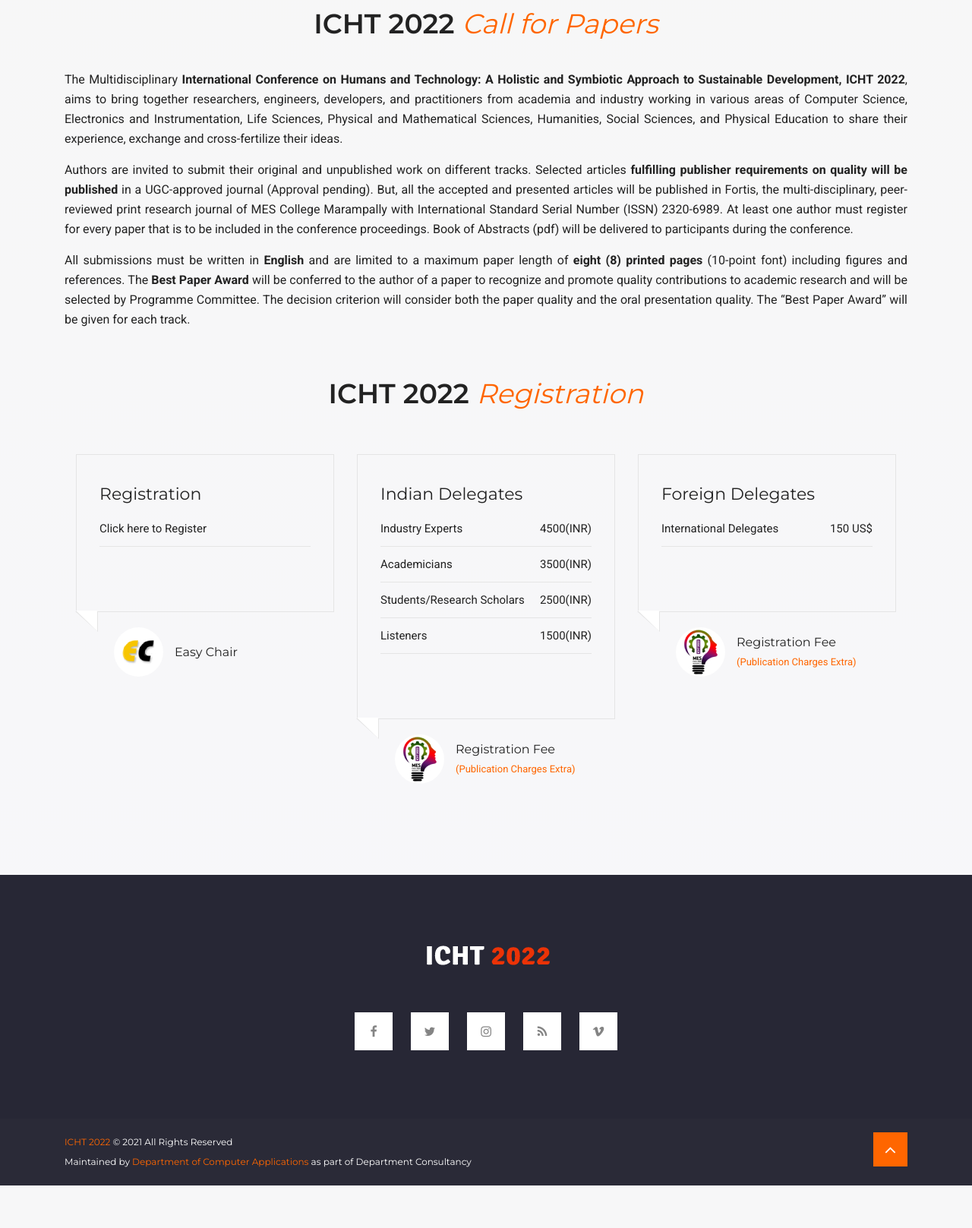
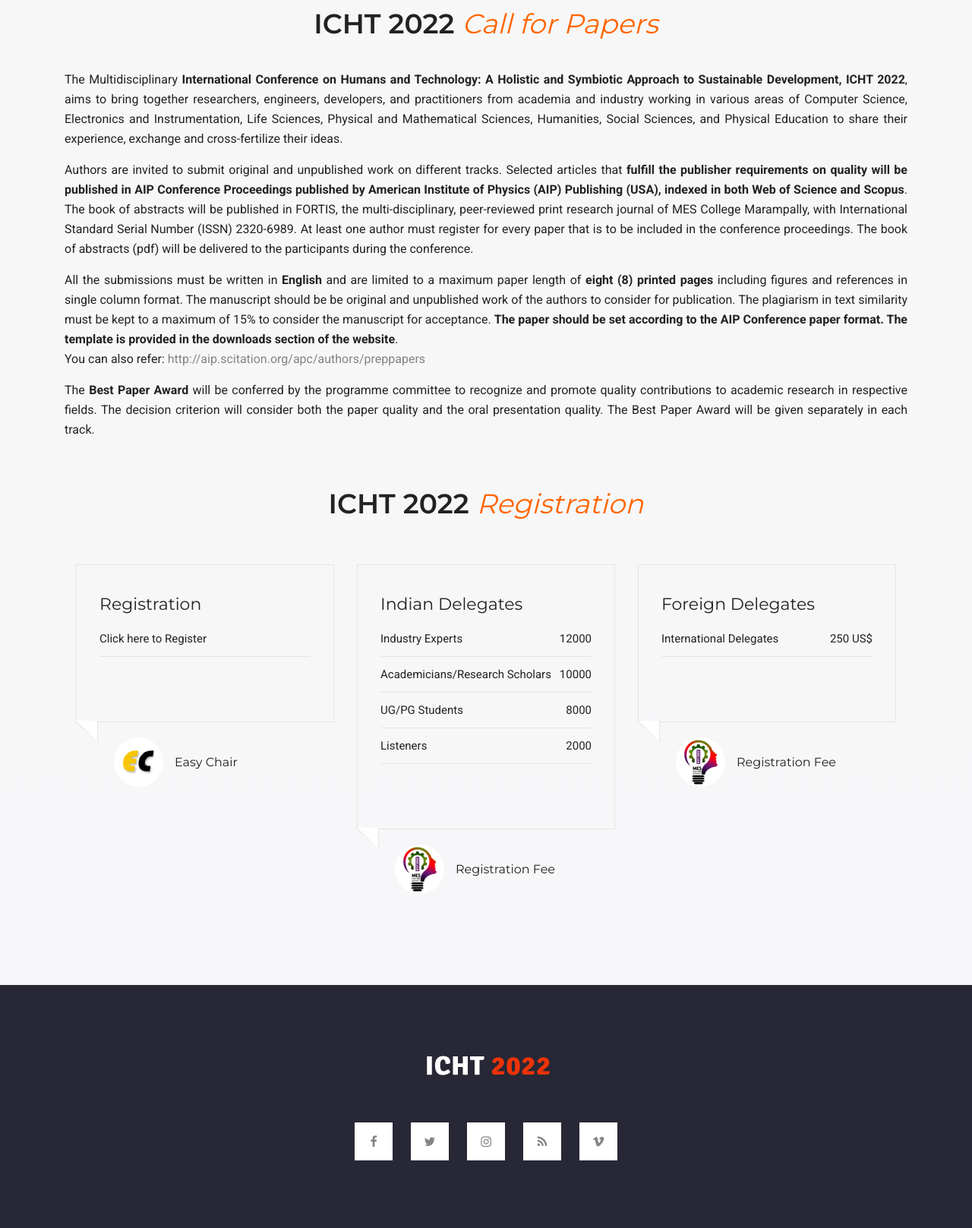
Before and after one commit to sarangi/ICHT2022, a PHP site: page /callforpaper.php in a window 1280 px wide. Shown: the part 103-1720 px from the top of the page at 76% size. Before the commit the page ends 1664 px from the top, so only its background shows below. Run offline with PHP 8.4, Linux system fonts and the light colour scheme; data that the repository does not hold is empty; some libraries are stand-ins or nearby versions.

Commit message:
Call for Paper Updated

```diff
--- a/callforpaper_details_2.php
+++ b/callforpaper_details_2.php
@@ -11,23 +11,33 @@
 						Education to share their experience, exchange and cross-fertilize their ideas.
 					</p>
 					<p style="color:#222222; margin: 15px 0px 0px 0px;">
-						Authors are invited to submit their original and unpublished work on different
-						tracks. Selected articles <b>fulfilling publisher requirements on quality will be
-						published</b> in a UGC-approved journal (Approval pending). But, all the accepted and
-						presented articles will be published in Fortis, the multi-disciplinary,
-						peer-reviewed print research journal of MES College Marampally with International
-						Standard Serial Number (ISSN) 2320-6989. At least one author must register for
-						every paper that is to be included in the conference proceedings. Book of
-						Abstracts (pdf) will be delivered to participants during the conference.
+						Authors are invited to submit original and unpublished work on different tracks.
+						Selected articles that <b>fulfill the publisher requirements on quality will be published
+						in AIP Conference Proceedings published by American Institute of Physics (AIP)
+						Publishing (USA), indexed in both Web of Science and Scopus</b>. The book of abstracts
+						will be published in FORTIS, the multi-disciplinary, peer-reviewed print research
+						journal of MES College Marampally, with International Standard Serial Number (ISSN)
+						2320-6989. At least one author must register for every paper that is to be included in
+						the conference proceedings. The book of abstracts (pdf) will be delivered to the
+						participants during the conference.
 					</p>
 					<p style="color:#222222; margin: 15px 0px 0px 0px;">
-						All submissions must be written in <b>English</b> and are limited to a maximum paper
-						length of <b>eight (8) printed pages</b> (10-point font) including figures and references.
-						The <b>Best Paper Award</b> will be conferred to the author of a paper to recognize and
-						promote quality contributions to academic research and will be selected by
-						Programme Committee. The decision criterion will consider both the paper quality
-						and the oral presentation quality. The “Best Paper Award” will be given for each
-						track.
+						All the submissions must be written in <b>English</b> and are limited to a maximum
+						paper length of <b>eight (8) printed pages</b> including figures and references in
+						single column format. The manuscript should be be original and unpublished
+						work of the authors to consider for publication. The plagiarism in text similarity
+						must be kept to a maximum of 15% to consider the manuscript for acceptance. <b>The
+						paper should be set according to the AIP Conference paper format. The template is
+						provided in the downloads section of the website</b>. <br>
+						You can also refer: <a href="http://aip.scitation.org/apc/authors/preppapers"
+						target="_blank" >http://aip.scitation.org/apc/authors/preppapers</a>
+					</p>
+					<p style="color:#222222; margin: 15px 0px 0px 0px;">
+						The <b>Best Paper Award</b> will be conferred by the programme committee to recognize
+						and promote quality contributions to academic research in respective fields.
+						The decision criterion will consider both the paper quality and the oral
+						presentation quality. The Best Paper Award will be given separately in
+						each track.
 					</p>
 				</div>
 			</div>
@@ -84,10 +94,10 @@
 							<!-- Widget Header -->
 							<h5 class="widget-header">Indian Delegates</h5>
 							<ul class="category-list m-0 p-0">
-								<li>Industry Experts<span class="float-right">4500(INR)</span></li>
-								<li>Academicians<span class="float-right">3500(INR)</span></li>
-								<li>Students/Research Scholars<span class="float-right">2500(INR)</span></li>
-								<li>Listeners<span class="float-right">1500(INR)</span></li>
+								<li>Industry Experts<span class="float-right">12000</span></li>
+								<li>Academicians/Research Scholars<span class="float-right">10000</span></li>
+								<li>UG/PG Students<span class="float-right">8000</span></li>
+								<li>Listeners<span class="float-right">2000</span></li>
 							</ul>
 						</div>
 					</div>
@@ -99,7 +109,7 @@
 								<!-- Person Name -->
 								<div class="name"><p>Registration Fee</p></div>
 								<!-- Profession -->
-								<div class="profession"><p>(Publication Charges Extra)</p></div>
+								<div class="profession"><p></p></div>
 							</div>
 						</div>
 					</div>
@@ -114,7 +124,7 @@
 							<!-- Widget Header -->
 							<h5 class="widget-header">Foreign Delegates</h5>
 							<ul class="category-list m-0 p-0">
-								<li>International Delegates<span class="float-right">150 US$</span></li>
+								<li>International Delegates<span class="float-right">250 US$</span></li>
 							</ul>
 						</div>
 					</div>
@@ -126,7 +136,7 @@
 								<!-- Person Name -->
 								<div class="name"><p>Registration Fee</p></div>
 								<!-- Profession -->
-								<div class="profession"><p>(Publication Charges Extra)</p></div>
+								<div class="profession"><p></p></div>
 							</div>
 						</div>
 					</div>
--- a/schedule_detail_2_1.php
+++ b/schedule_detail_2_1.php
@@ -20,9 +20,9 @@
 					  	<ul class="m-0 p-0">
 					  		<li class="headings text-center">
 					  			<div class="time">2022</div>
-					  			<div class="speaker">Stream-1</div>
-					  			<div class="subject">Stream-2</div>
-					  			<div class="venue">Stream-3</div>
+					  			<div class="speaker"></div>
+					  			<div class="subject">Tracks</div>
+					  			<div class="venue"></div>
 					  		</li>
 					  		<!-- Schedule Details -->
 					  		<li class="schedule-details text-center">
```
